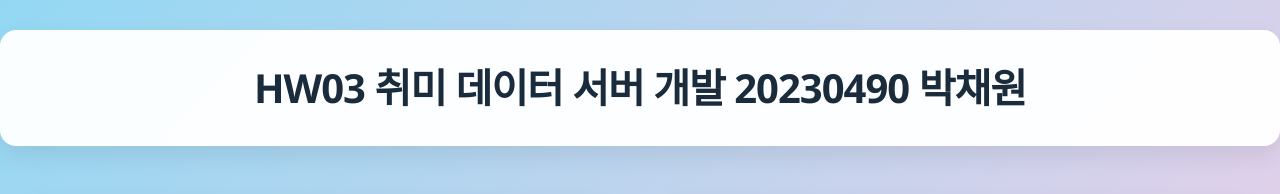
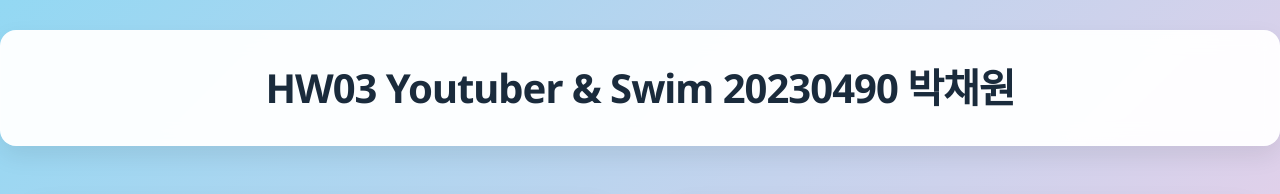
Before and after one commit to kumohwoni/w24-frontend-youtubeandswim, a React (Create React App) app: page / in a window 1280 px wide. Shown: the top 194 px of the page. Built offline with nearby package versions, Linux system fonts and the light colour scheme; no server answers.

Commit message:
update title

```diff
--- a/src/App.js
+++ b/src/App.js
@@ -60,7 +60,7 @@
 
 const Header = () => {
   return (
-      <h1>HW03 취미 데이터 서버 개발 20230490 박채원</h1>
+      <h1>HW03 Youtuber & Swim 20230490 박채원</h1>
   )
 }
 
```
